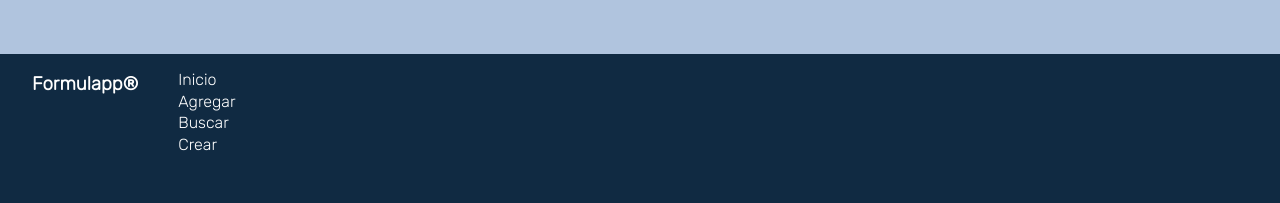
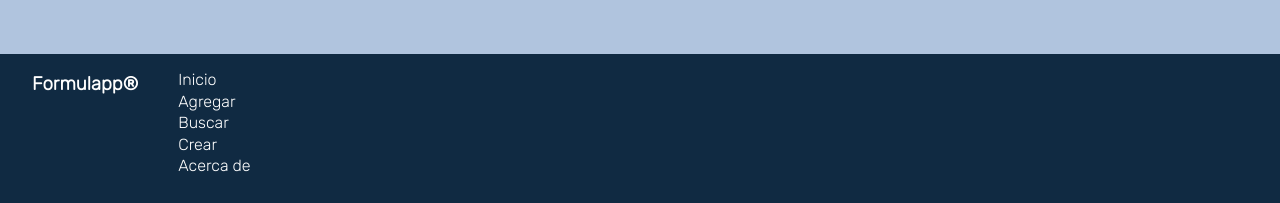
Before and after one commit to rfontalva/formulapp, a React (Create React App) app in the folder frontend/: page / in a window 1280 px wide. Shown: the part 594-797 px from the top of the page. Built offline with nearby package versions, Linux system fonts and the light colour scheme; no server answers; the HTML template or start-up script is replaced by a standard one.

Commit message:
Refactored userUtils hook, due to errors

```diff
--- a/frontend/src/components/Footer.js
+++ b/frontend/src/components/Footer.js
@@ -1,23 +1,34 @@
 import React from 'react';
 import MenuItems from './data/menu.json';
 import userUtils from '../utils/userUtils';
+import RefContext from '../context/RefContext';
 
-const Footer = () => (
+const Footer = () => {
+  const { user, setUser } = React.useContext(RefContext);
+
+  return (
     <footer>
-    <h3 className="footer-title">Formulapp®</h3>
+      <a style={{ textDecoration: 'none', color: 'inherit' }} href="/">
+        <h3 className="footer-title">
+          Formulapp®
+        </h3>
+      </a>
       <ul className="footer-menu">
         {MenuItems.map(({ title, link }) => (
           <li key={`${title}`}>
             <a key={`${title}`} href={link}>{title}</a>
           </li>
         ))}
-      {userUtils.isLoggedIn() && (
+        <li>
+          <a href="/about">Acerca de</a>
+        </li>
+        {userUtils.isLoggedIn(user) && (
         <button
           type="button"
           id="footer-button"
           className="footer-menu"
-          onClick={userUtils.logOut()}
-          onKeyDown={userUtils.logOut()}
+          onClick={() => userUtils.logOut(setUser)}
+          onKeyDown={() => userUtils.logOut(setUser)}
         >
           Cerrar sesión
         </button>
@@ -25,5 +36,6 @@ const Footer = () => (
       </ul>
     </footer>
   );
+};
 
 export default Footer;
--- a/frontend/src/components/Login.js
+++ b/frontend/src/components/Login.js
@@ -16,7 +16,6 @@ const Login = ({ show, setShow }) => {
 
   const authenticate = async () => {
     setWrongUser(false);
-    console.log('alo');
     const { email, password } = inputs;
     const response = await fetch(`/api/authenticate?email=${email}&password=${password}`, { method: 'POST' });
     if (response.status === 200) {
--- a/frontend/src/components/Navbar.js
+++ b/frontend/src/components/Navbar.js
@@ -70,7 +70,7 @@ const Navbar = () => {
             )}
           </ul>
         </nav>
-        {!userUtils.isLoggedIn()
+        {!userUtils.isLoggedIn(user)
           && (
           <button
             type="button"
@@ -81,7 +81,7 @@ const Navbar = () => {
             Iniciar sesión
           </button>
           )}
-        {userUtils.isLoggedIn() && (
+        {userUtils.isLoggedIn(user) && (
           <div className="dropdown login-navbar">
             <button
               type="button"
--- a/frontend/src/components/UserMenu.js
+++ b/frontend/src/components/UserMenu.js
@@ -1,19 +1,28 @@
 import React from 'react';
 import '../index.css';
 import userUtils from '../utils/userUtils';
+import RefContext from '../context/RefContext';
 
-const UserMenu = () => (
+const UserMenu = () => {
+  const { setUser } = React.useContext(RefContext);
+  return (
     <div className="dropdown-content">
       <ul>
         <li>
           <a className="navbar-item dropdown-item" href="/sheets">Mis hojas</a>
         </li>
         <li>
+          <a className="navbar-item dropdown-item" href="/formulas">Mis fórmulas</a>
+        </li>
+        <li>
+          <a className="navbar-item dropdown-item" href="/moderate">Moderar</a>
+        </li>
+        <li>
           <button
             type="button"
             className="navbar-menu dropdown-item dropdown-button"
-          onClick={userUtils.logOut()}
-          onKeyDown={userUtils.logOut()}
+            onClick={() => userUtils.logOut(setUser)}
+            onKeyDown={() => userUtils.logOut(setUser)}
           >
             Cerrar sesión
           </button>
@@ -21,5 +30,6 @@ const UserMenu = () => (
       </ul>
     </div>
   );
+};
 
 export default UserMenu;
--- a/frontend/src/utils/userUtils.js
+++ b/frontend/src/utils/userUtils.js
@@ -1,20 +1,17 @@
-import React from 'react';
 import urlUtils from './urlUtils';
-import RefContext from '../context/RefContext';
 
-const isLoggedIn = () => {
-  const { user } = React.useContext(RefContext);
+const utils = {
+  isLoggedIn(user) {
     if (user) {
       return true;
     }
     return false;
-};
+  },
 
-const logOut = () => {
-  const { setUser } = React.useContext(RefContext);
+  logOut(setUser) {
     setUser();
     document.cookie = 'username=; Expires=Thu, 01 Jan 1970 00:00:01 GMT;';
     urlUtils.goHome();
+  },
 };
-
-export default { isLoggedIn, logOut };
+export default utils;
```
Lines whose indentation alone changed are shown as unchanged.
